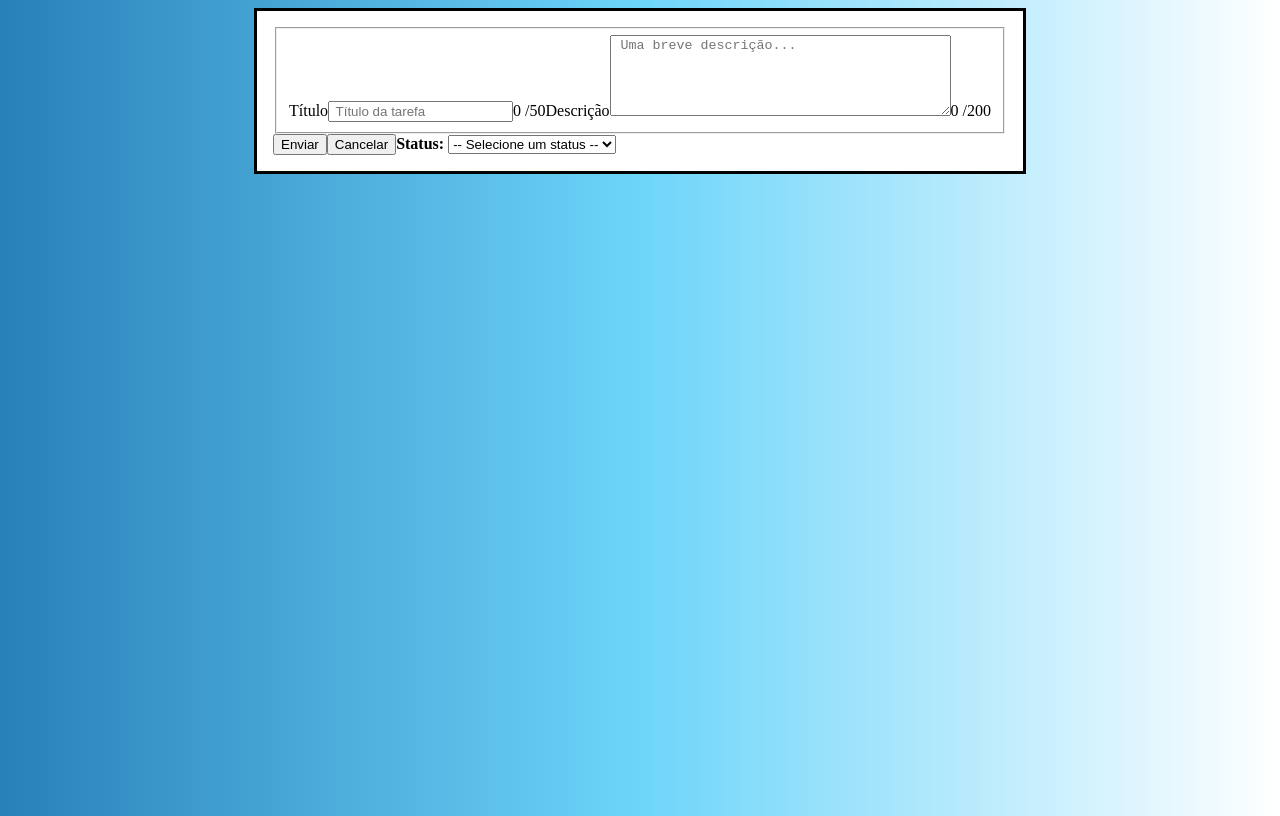
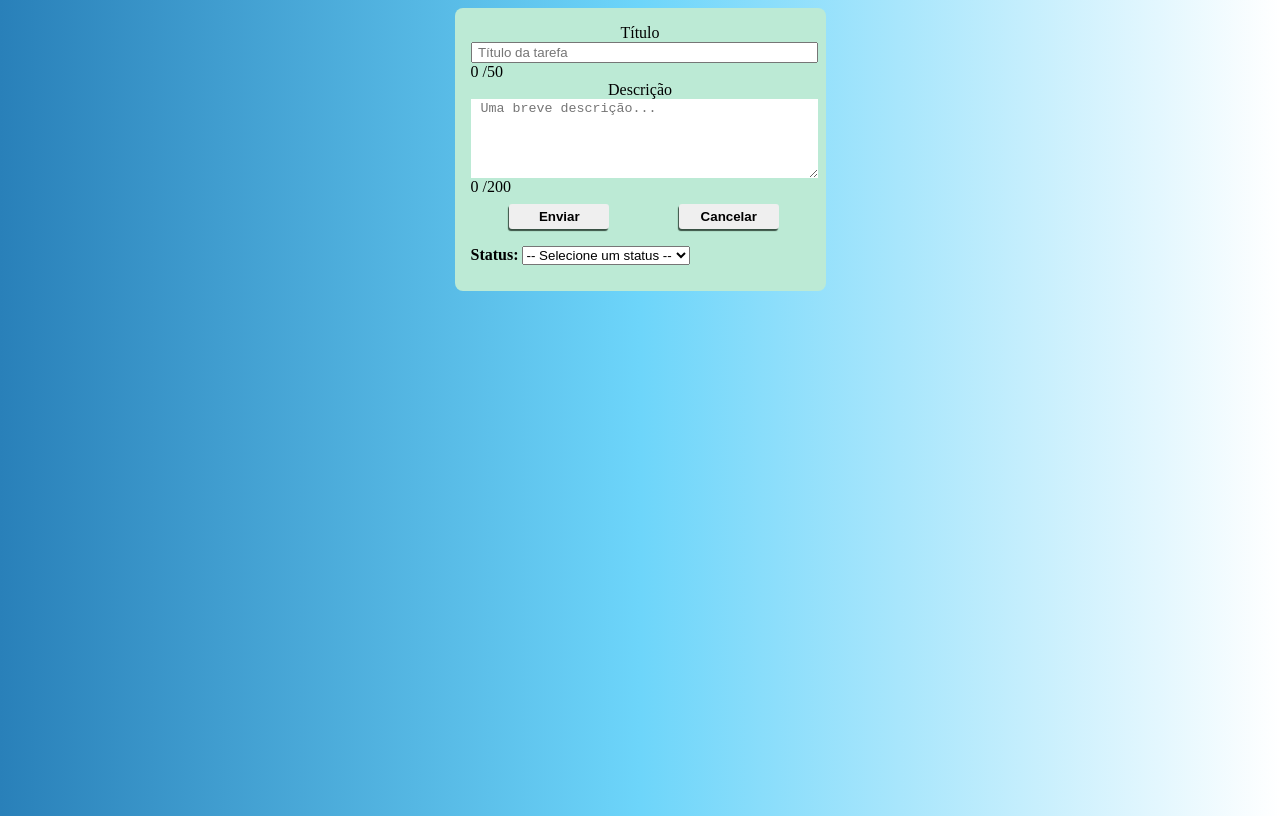
Before and after one commit to Odisseu93/to-do-list-React-ts, a React (Vite) app: page / in a window 1280 px wide. Built offline with nearby package versions, Linux system fonts and the light colour scheme.

Commit message:
estilizando o formulário

```diff
--- a/src/components/Form/index.tsx
+++ b/src/components/Form/index.tsx
@@ -1,10 +1,10 @@
 import { useRef, useEffect, useState, ChangeEvent } from "react";
 import { atualizarLocalStorage } from "../../storage/localStorage";
+import { Modal } from "./styles";
 
 function Form() {
   const TituloRef = useRef<null | HTMLInputElement>(null);
   const DescricaoRef = useRef<null | HTMLTextAreaElement>(null);
-  const modalRef = useRef<null | HTMLDialogElement>(null);
 
   const [estahAberto, setEstahAberto] = useState<boolean>(true);
   const [contadorTitulo, setContadorTitulo] = useState(0);
@@ -54,9 +54,8 @@ function Form() {
   }, [data]);
 
   return (
-    <dialog open={estahAberto} ref={modalRef}>
+    <Modal className="modal" open={estahAberto}>
       <form>
-        <fieldset>
         <label htmlFor="titulo" className="lbls lbl-titulo">
           Título
         </label>
@@ -88,7 +87,7 @@ function Form() {
         <span>
           <span id="contadorDescricao">{contadorDesc}</span> /200
         </span>
-        </fieldset>
+        <div className="btns">
           <input
             type="button"
             id="btnCadastrarTarefas"
@@ -103,6 +102,8 @@ function Form() {
             onClick={() => setEstahAberto(false)}
             value="Cancelar"
           />
+        </div>
+        <section className="status">
           <b>Status: </b>
           <select id="status" onChange={(e) => handleOnchangeSelect(e)}>
             <option value="">-- Selecione um status --</option>
@@ -110,8 +111,9 @@ function Form() {
             <option value="Em Andamento">Em Andamento</option>
             <option value="Concluído">Concluído</option>
           </select>
+        </section>
       </form>
-    </dialog>
+    </Modal>
   );
 }
 
--- /dev/null
+++ b/src/components/Form/styles.ts
@@ -0,0 +1,59 @@
+import styled from "styled-components";
+
+export const Modal = styled.dialog`
+  border: none;
+  border-radius: 8px;
+  background: #bcead5;
+
+  &::backdrop {
+    background: rgba(11, 11, 11, 0.58);
+  }
+
+  form {
+    display: flex;
+    flex-flow: column wrap;
+  }
+
+  label {
+    display: block;
+    width: 100%;
+    text-align: center;
+  }
+
+  input[type="text"] {
+    width: 100%;
+  }
+  textarea {
+    display: block;
+    border: none;
+  }
+
+  .btns {
+    display: flex;
+    width: 100%;
+    margin: 5px auto;
+  }
+
+  input[type="button"] {
+    width: 100px;
+    margin: 2.5px auto;
+    height: 25px;
+    border: none;
+    border-radius: 3px;
+    font-weight: bold;
+    box-shadow: -1px 2px 1px #395144;
+  }
+
+  .status {
+    margin: 10px 0;
+    display: flex;
+  }
+
+  b {
+    width: min-content;
+    margin-right: 3px;
+  }
+  select {
+    width: fit-content;
+  }
+`;
```
Lines whose indentation alone changed are shown as unchanged.
